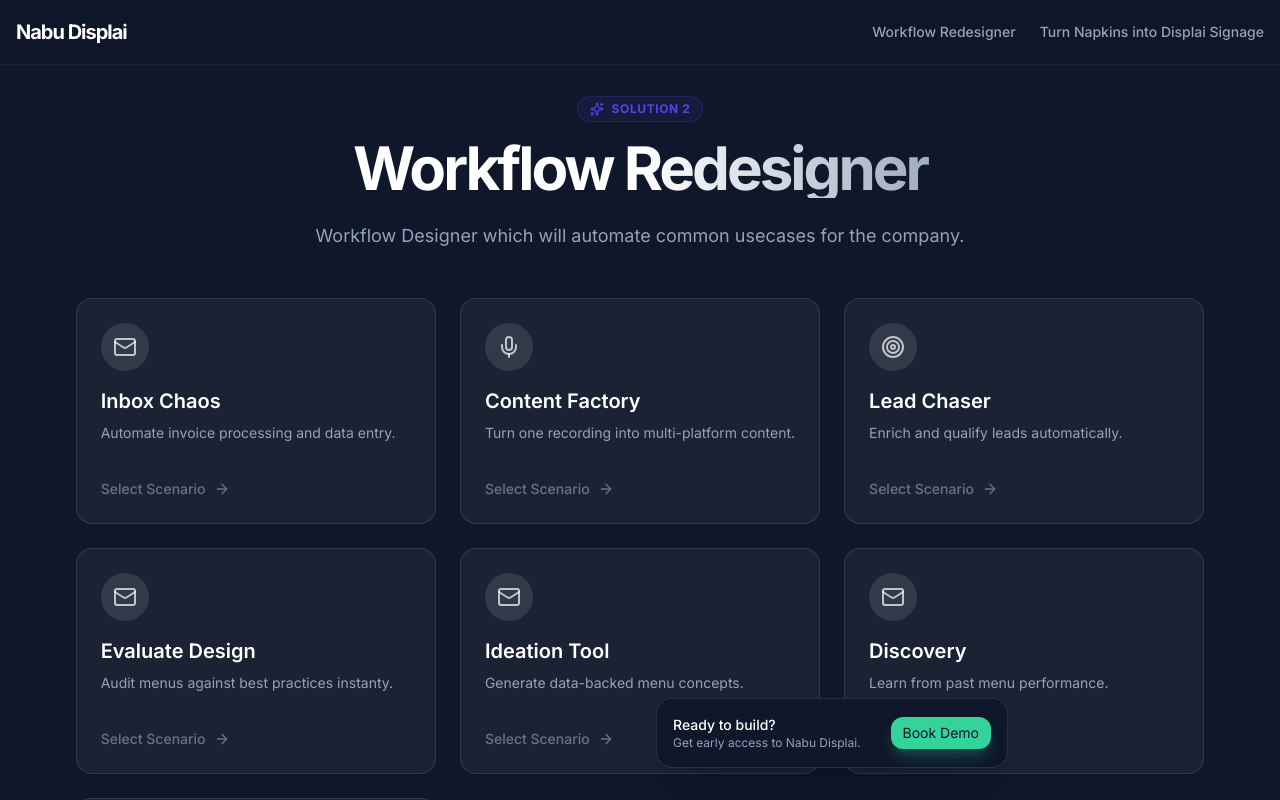
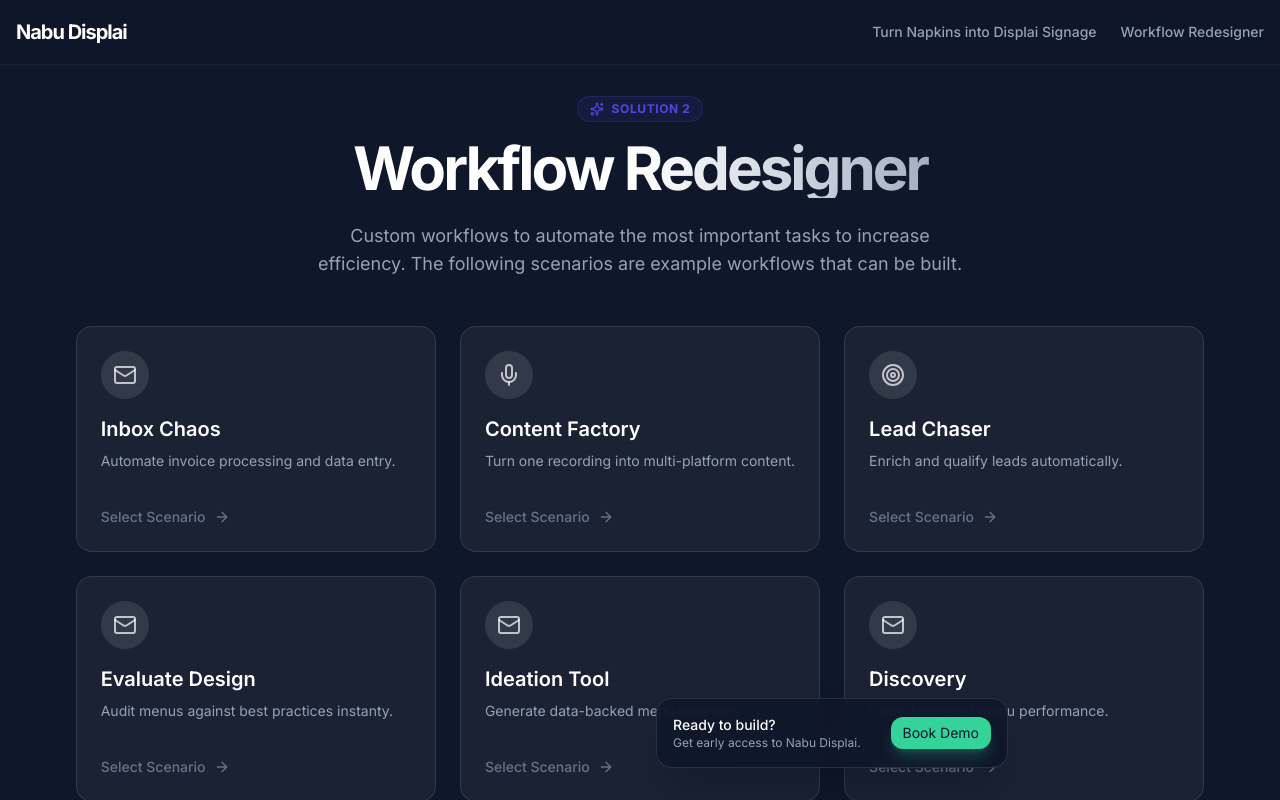
Before and after one commit to saketrule/nabu-brain-demo, a React (Vite) app: page /workflow-redesigner in a window 1280 px wide. Shown: the top 800 px of the page. Built offline with nearby package versions, Linux system fonts and the light colour scheme; a web font is replaced by a local one.

Commit message:
Reorder navigation and update workflow introduction text

```diff
--- a/src/App.tsx
+++ b/src/App.tsx
@@ -12,11 +12,11 @@
           <div className="max-w-7xl mx-auto px-4 h-16 flex items-center justify-between">
             <Link to="/" className="font-bold text-xl tracking-tighter hover:text-primary transition-colors">Nabu Displai</Link>
             <div className="flex items-center gap-6">
+              <Link to="/" className="text-sm font-medium text-slate-400 hidden md:block hover:text-white transition-colors">
+                Turn Napkins into Displai Signage
+              </Link>
               <Link to="/workflow-redesigner" className="text-sm font-medium text-slate-400 hover:text-white transition-colors">
                 Workflow Redesigner
-              </Link>
-              <Link to="/" className="text-sm font-medium text-slate-400 hidden md:block hover:text-white transition-colors">
-                Turn Napkins into Displai Signage
               </Link>
             </div>
           </div>
--- a/src/pages/WorkflowRedesigner.tsx
+++ b/src/pages/WorkflowRedesigner.tsx
@@ -46,7 +46,7 @@
                     Workflow Redesigner
                 </h1>
                 <p className="text-lg text-slate-400 max-w-2xl mx-auto">
-                    Workflow Designer which will automate common usecases for the company.
+                    Custom workflows to automate the most important tasks to increase efficiency. The following scenarios are example workflows that can be built.
                 </p>
             </motion.div>
 
```
